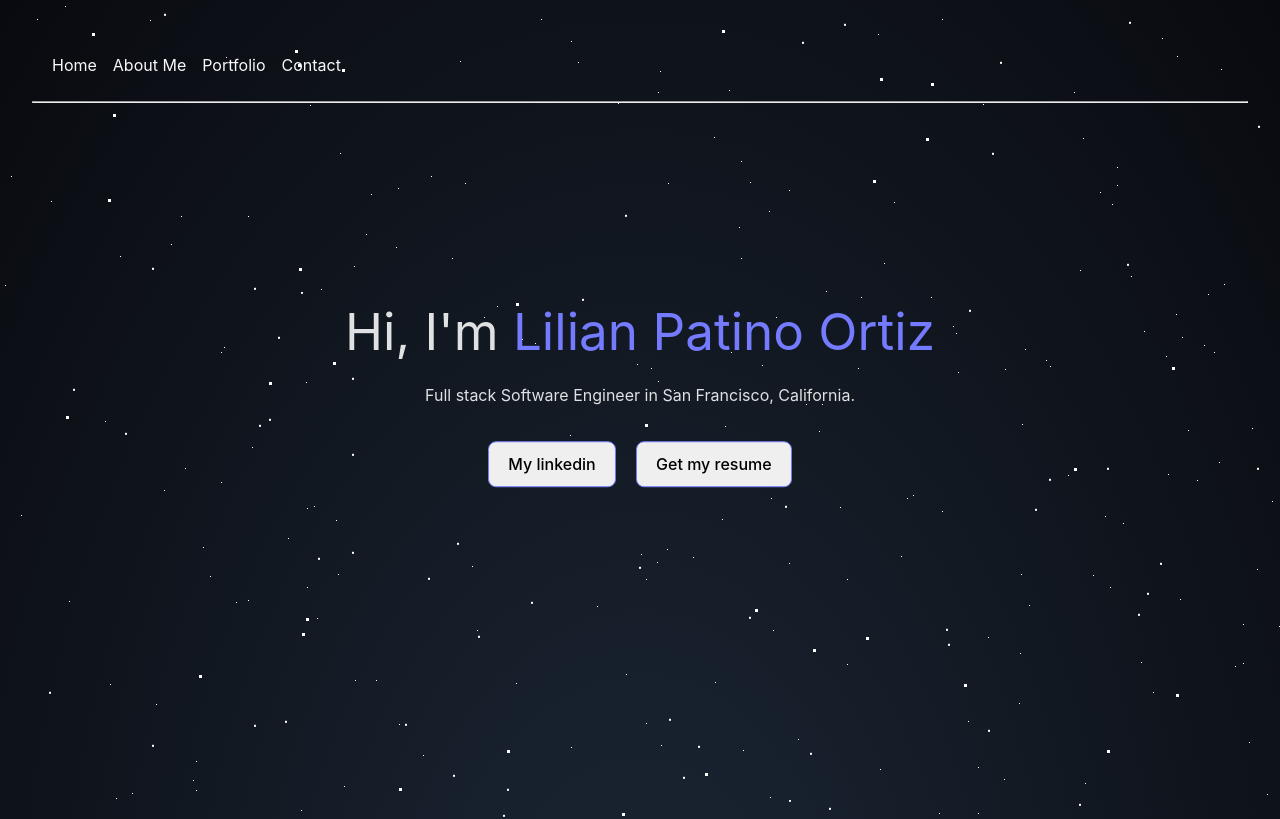
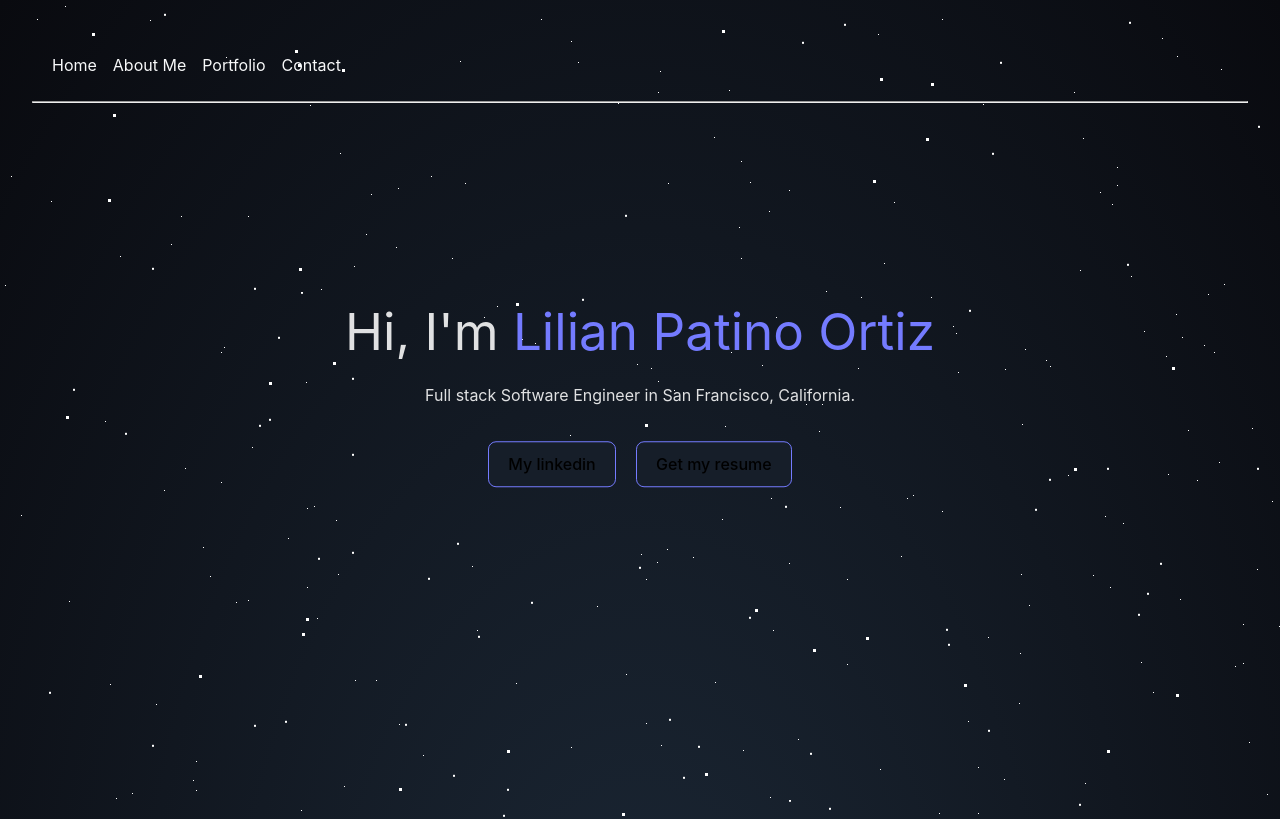
Before and after one commit to lilianpatinoortiz/Lilians-Portfolio, a React (Vite) app: page / in a window 1280 px wide. Shown: the top 819 px of the page. Built offline with nearby package versions, Linux system fonts and the light colour scheme.

Commit message:
Adding final styling changes

```diff
--- a/src/assets/css/index.css
+++ b/src/assets/css/index.css
@@ -52,6 +52,9 @@ button {
 button.primary {
   border: 1px solid #747bff;
 }
+button {
+  background-color: #161e29;
+}
 button:hover {
   border-color: #646cff;
 }
```
